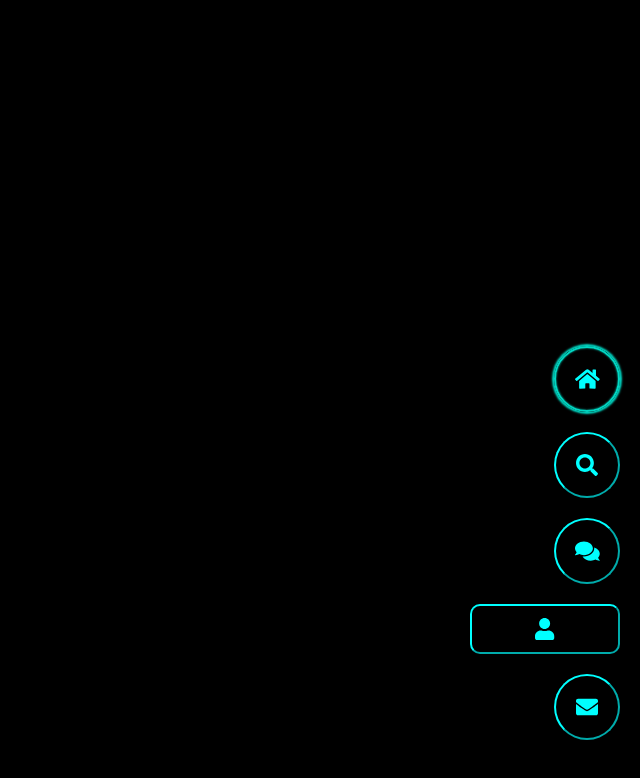
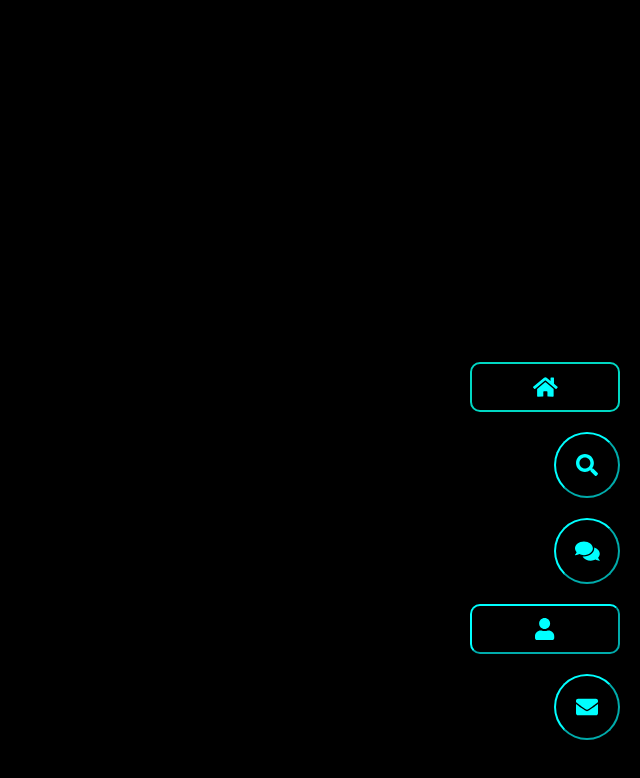
Before and after one commit to MaryJoP10/GameLive, a React (Create React App) app in the folder Frontend/: page /signin in a window 1280 px wide. In both pictures the pointer is over the button 1227 px from the left and 379 px from the top of the page. Shown: the top 778 px of the page, without its empty margins (640-1280 px from the left). Built offline with nearby package versions, Linux system fonts and the light colour scheme.

Commit message:
Navbar terminada

```diff
--- a/Frontend/package.json
+++ b/Frontend/package.json
@@ -13,7 +13,9 @@
     "bootstrap-icons": "^1.6.1",
     "react": "^17.0.2",
     "react-dom": "^17.0.2",
+    "react-router-dom": "^5.3.0",
     "react-scripts": "4.0.3",
+    "styled-components": "^5.3.3",
     "web-vitals": "^1.1.2"
   },
   "scripts": {
--- a/Frontend/src/Components/Navbar/Navbar.css
+++ b/Frontend/src/Components/Navbar/Navbar.css
@@ -1,7 +1,6 @@
 body{
     margin: 0px 10px;
 }
-
 
 .button {
     display: flex;
@@ -13,11 +12,16 @@ body{
     border-color: #00FFFF;
     border-radius: 50%;
     background-color: transparent;
+    transition: 1.2s;
 }
+
 .button:hover{
-    box-shadow: 0 0 2px 0 #00d7c3 inset, 0 0 2px 2px #00d7c3;
     border: 2px solid #00d7c3;
     cursor: pointer;
+    border-radius: 10px;
+    width: 150px;
+    height: 50px;
+    transition: 1.2s;
 }
 
 .icon{
--- a/Frontend/src/Components/Navbar/NavbarE.js
+++ b/Frontend/src/Components/Navbar/NavbarE.js
@@ -16,6 +16,7 @@ export const NavLink = styled(Link)`
     border-radius: 10px;
     width: 150px;
     height: 50px;
-    transition: 1.2s;
+    transition: 1.2
 }
+
 `
```
Also changed, not shown: 1 other file (tests, documents, lock files or other folders).
